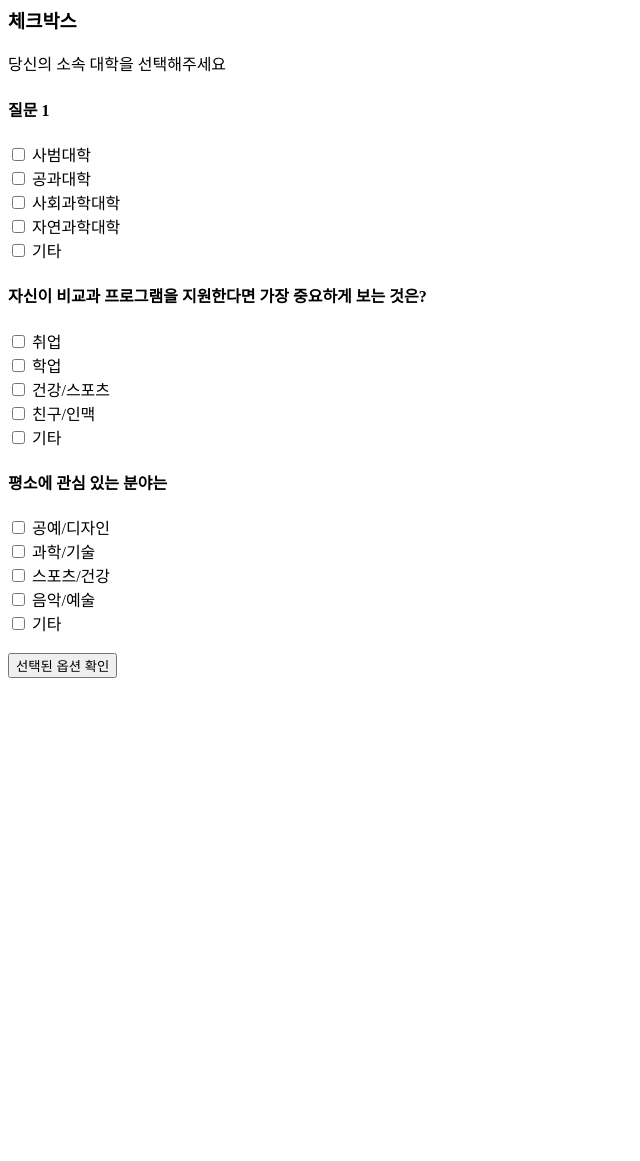
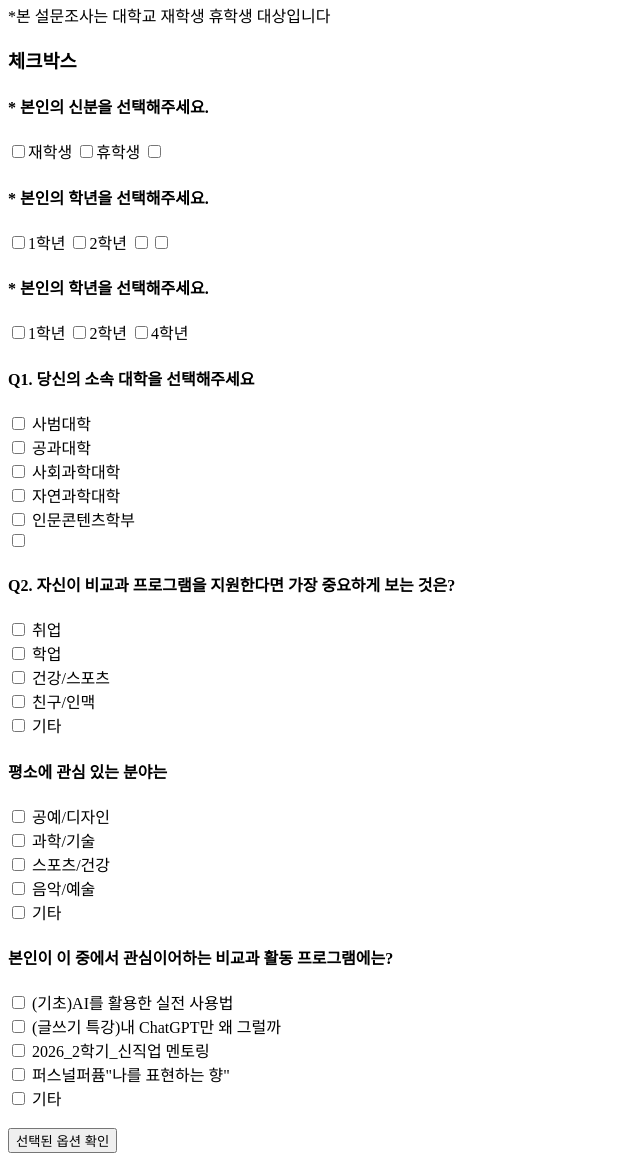
Before and after one commit to hbdenis02-hash/knn-recommender, a plain HTML site: page index.html in a window 1280 px wide. Shown: the part 90-1251 px from the top of the page, without its empty margins (0-640 px from the left). Before the commit the page ends 800 px from the top, so only its background shows below. Drawn offline with Linux system fonts and the light colour scheme.

Commit message:
index.html

```diff
--- a/index.html
+++ b/index.html
@@ -12,22 +12,50 @@
     <div id="header-content">
       <p>성함을 기입해주세요.</p>
       <input type="text" id="name" name="name" placeholder="이름을 입력하세요">
+      <p>*본 설문조사는 대학교 재학생 휴학생 대상입니다</p>
     </div>
 
     <h3>체크박스</h3>
-    <p>당신의 소속 대학을 선택해주세요</p>
 
-    <div id="checkbox1">
-      <h4>질문 1</h4>
+
+    <div id=checkbox">
+      <h4>* 본인의 신분을 선택해주세요.</h4>
+      <label><input type="checkbox" name="option">재학생</label>
+      <label><input type="checkbox" name="option">휴학생</label>
+      <label><input type='checkbox' name ="option>졸업생</label>
+    </div>
+
+    <div id=checkbox">
+      <h4>* 본인의 학년을 선택해주세요.</h4>
+      <label><input type="checkbox" name="option">1학년</label>
+      <label><input type="checkbox" name="option">2학년</label>
+      <label><input type='checkbox' name ="option>3학년</label>
+      <label><input type='checkbox' name ="option>4학년</label>
+    </div>
+
+     <div id=checkbox">
+      <h4>* 본인의 학년을 선택해주세요.</h4>
+      <label><input type="checkbox" name="option">1학년</label>
+      <label><input type="checkbox" name="option">2학년</label>
+      <label><input type='checkbox' name ="option>3학년</label>
+      <label><input type='checkbox' name ="option>4학년</label>
+    </div>
+
+
+
+
+    <div id="checkbox">
+      <h4>Q1. 당신의 소속 대학을 선택해주세요</h4>
       <label><input type="checkbox" name="option1"> 사범대학</label><br>
       <label><input type="checkbox" name="option1"> 공과대학</label><br>
       <label><input type="checkbox" name="option1"> 사회과학대학</label><br>
       <label><input type="checkbox" name="option1"> 자연과학대학</label><br>
-      <label><input type="checkbox" name="option1"> 기타</label><br>
+      <label><input type="checkbox" name="option1"> 인문콘텐츠학부</label><br>
+      <label><input type="checkbox" name="option1></label>
     </div>
 
-    <div id="checkbox2">
-      <h4>자신이 비교과 프로그램을 지원한다면 가장 중요하게 보는 것은?</h4>
+    <div id="checkbox">
+      <h4>Q2. 자신이 비교과 프로그램을 지원한다면 가장 중요하게 보는 것은?</h4>
       <label><input type="checkbox" name="option2"> 취업</label><br>
       <label><input type="checkbox" name="option2"> 학업</label><br>
       <label><input type="checkbox" name="option2"> 건강/스포츠</label><br>
@@ -35,7 +63,7 @@
       <label><input type="checkbox" name="option2"> 기타</label><br>
     </div>
 
-    <div id="checkbox3">
+    <div id="checkbox">
       <h4>평소에 관심 있는 분야는 </h4>
       <label><input type="checkbox" name="option3"> 공예/디자인</label><br>
       <label><input type="checkbox" name="option3"> 과학/기술</label><br>
@@ -43,6 +71,18 @@
       <label><input type="checkbox" name="option3"> 음악/예술</label><br>
       <label><input type="checkbox" name="option3"> 기타</label><br>
     </div>
+
+
+    <div id="checkbox">
+      <h4>본인이 이 중에서 관심이어하는 비교과 활동 프로그램에는? </h4>
+      <label><input type="checkbox" name="option3"> (기초)AI를 활용한 실전 사용법</label><br>
+      <label><input type="checkbox" name="option3"> (글쓰기 특강)내 ChatGPT만 왜 그럴까</label><br>
+      <label><input type="checkbox" name="option3"> 2026_2학기_신직업 멘토링 </label><br>
+      <label><input type="checkbox" name="option3"> 퍼스널퍼퓸"나를 표현하는 향"</label><br>
+      <label><input type="checkbox" name="option3"> 기타</label><br>
+    </div>
+
+
     <br>
 
     <button type="button" onclick="makeTable(), saveToGoogleSheet()">선택된 옵션 확인</button>
```
